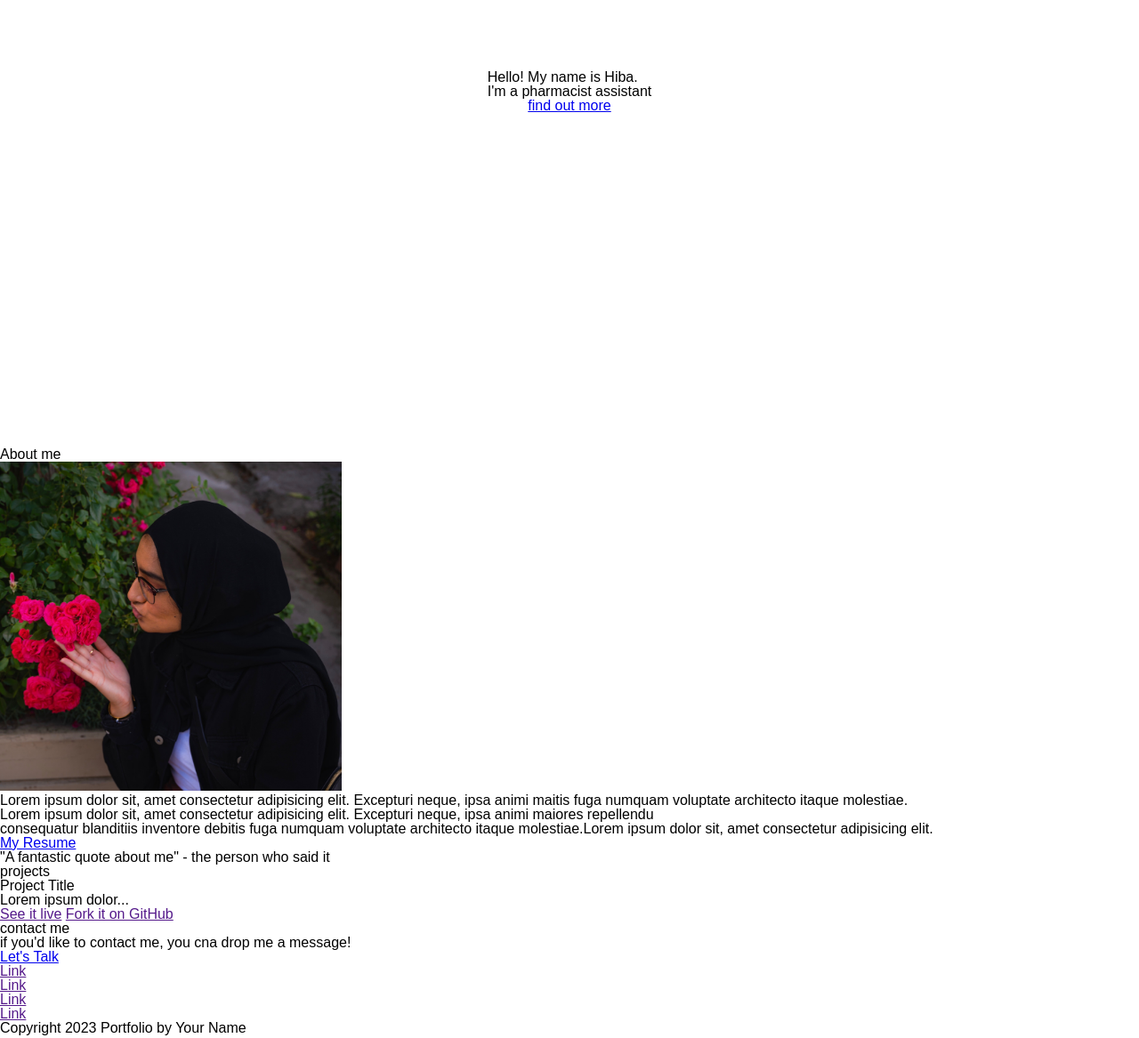
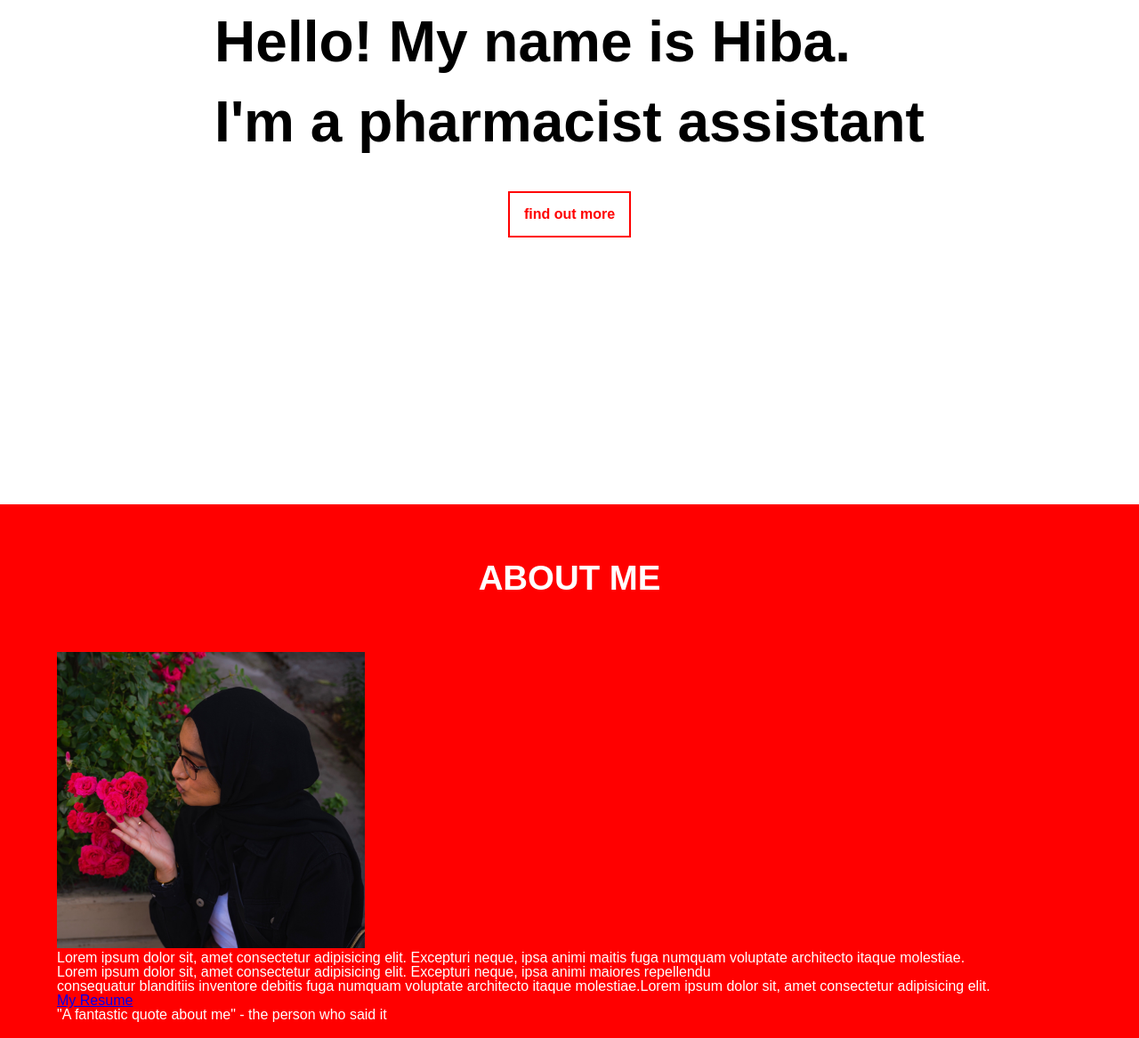
Before and after one commit to hiba-syed14/helloworld3, a plain HTML site: page index.html in a window 1280 px wide. Shown: the part 297-1464 px from the top of the page at 89% size. Drawn offline with Linux system fonts and the light colour scheme.

Commit message:
new style and reset css

```diff
--- a/index.html
+++ b/index.html
@@ -8,13 +8,13 @@
   <body>
     <header>
       <h1> Hello! My name is Hiba.<br  />I'm a pharmacist assistant</h1>
-  <a href="#about">find out more</a> <!--this is an html code-->
+  <a href="#about" class="button">find out more</a> <!--this is an html code-->
   <nav>
     <!--this is where my navigation will go-->
     </nav>
     </header>
     <main>
-  <section>
+  <section class="about">
   <h2> About me</h2>
     <div>
       <img src="images/IMG_0968.JPG" alt="a photograph of Hiba. She is holding a flower in her hand." style="width:30%;">
--- a/style.css
+++ b/style.css
@@ -1,3 +1,7 @@
+:root{
+    --primary: red;
+}
+
 body{
     font-family: Arial, Helvetica, sans-serif;
 }
@@ -8,4 +12,33 @@ header{
     flex-direction: column;
     justify-content: center;
     align-items:center;
+    padding: 2rem;
 }
+
+h1{
+    margin-bottom: 2rem;
+    font-size: 5vw;
+    font-weight: bold;
+    line-height: 1.4em;
+}
+
+h2{
+    margin-bottom: 4rem;
+    text-align: center;
+    font-size: 3vw;
+    font-weight: bold;
+    text-transform: uppercase;
+}
+.button{
+    padding: 1rem;
+    border:2px solid var(--primary);
+    font-weight: bold;
+    text-decoration: none;
+    color: var(--primary);
+}
+
+.about{
+    padding:4rem;
+    color: white;
+    background-color: var(--primary);
+}
```
